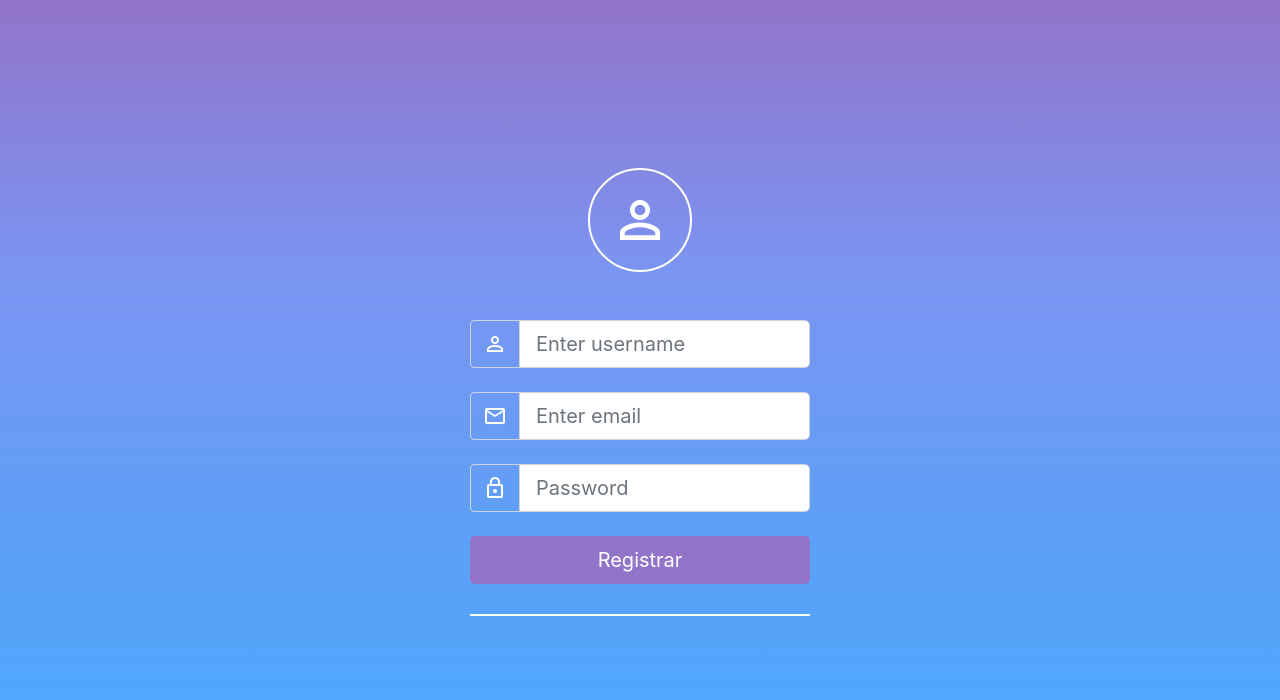
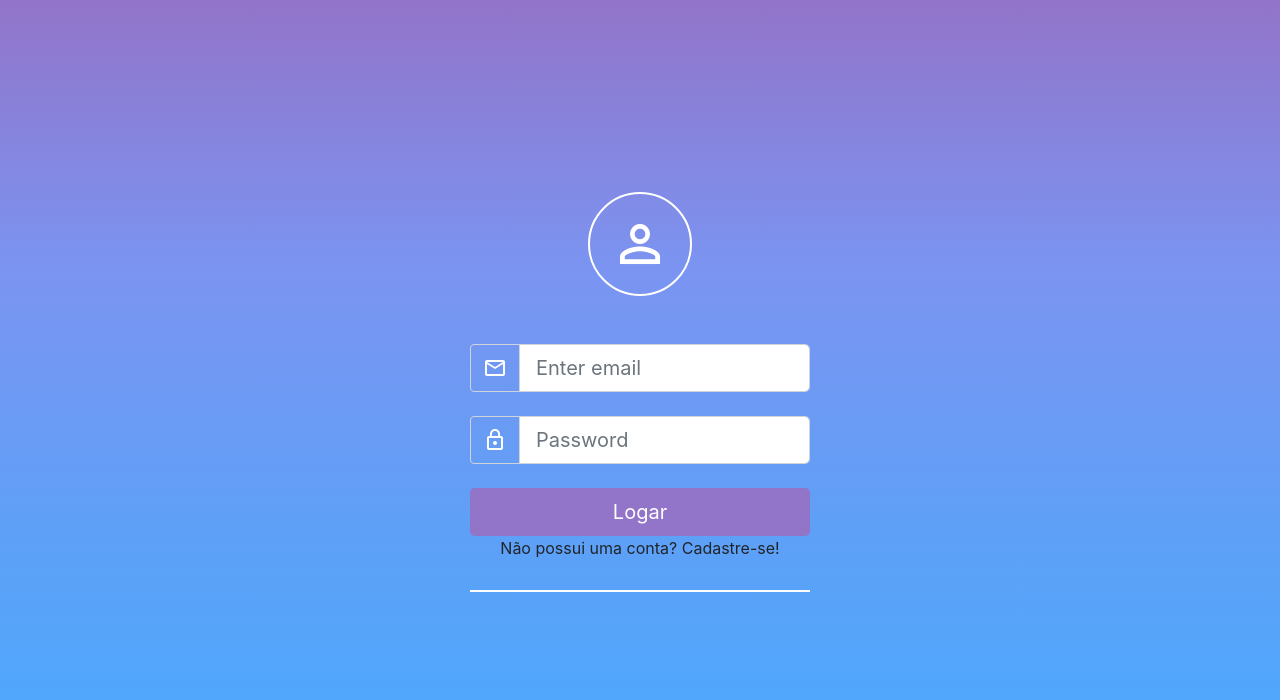
Before and after one commit to FernandaTarallo/chat-frontend, a React (Create React App) app: page /login in a window 1280 px wide. Shown: the top 700 px of the page. Built offline with nearby package versions, Linux system fonts and the light colour scheme.

Commit message:
integração registro ok

```diff
--- a/src/components/login/login.jsx
+++ b/src/components/login/login.jsx
@@ -1,7 +1,10 @@
 import React from 'react'
 import Logo from '../../icon.png'
 import BackImage from '../../background-image.jpg'
-import { Link } from 'react-router-dom';
+import axios from 'axios'
+import { Redirect } from 'react-router-dom';
+import Swal from 'sweetalert2'
+
 
 export default class Login extends React.Component {
     constructor(props){
@@ -9,53 +12,123 @@ export default class Login extends React.Component {
 
         this.state = {
             register: false,
+            email: '',
+            username: '',
+            password: '',
             classForm: "",
         }
+    }
+
+    register = async(event) => {
+
+        event.preventDefault()
+
+        axios.defaults.headers.post['Content-Type'] = 'application/x-www-form-urlencoded';
+
+        try{
+            const register = await axios.post('http://localhost:4000/users', {
+                email: this.state.email,
+                username: this.state.username,
+                password: this.state.password
+            });
+
+            this.switchMode()
+
+            const Toast = Swal.mixin({
+                toast: true,
+                position: 'top',
+                showConfirmButton: false,
+                timer: 3000
+              })
+
+              Toast.fire({
+                type: 'success',
+                title: 'Cadastro efetuado com sucesso.'
+              })
+            console.log("Certou"+JSON.stringify(register.data));
+        }catch(err){
+            console.log(JSON.stringify(err));
+        }
+    }
+
+    changeHandler = event => {
+
+        const name = event.target.name
+
+        this.setState({
+
+            [name]: event.target.value
+
+        })
+    }
+
+    switchMode = () => {
+        this.setState({
+            register: !this.state.register,
+            email: '',
+            password: '',
+            username: ''
+        })
+    }
+
+    login = async(event) => {
+
+        event.preventDefault()
+
+        console.log('Foi');
+        return <Redirect to='/'/>
+
     }
 
     render(){
         return(
             <div className="box">
+
                 <div className="container d-flex justify-content-center">
-
                         <div className="form-box bg-transparent col-md-4">
                             <div className="justify-content-center d-flex mb-5">
                                 <i className="material-icons text-white user-big-icon">person_outline</i>
                             </div>
-                            <form>
+                            <form onSubmit={this.register} method="POST">
+                                {this.state.register &&
+                                    <div className="form-group mb-4">
+                                        <div className="input-group">
+                                            <div className="input-group-prepend">
+                                                <span className="input-group-text bg-transparent">
+                                                    <i className="material-icons text-white">person_outline</i>
+                                                </span>
+                                            </div>
+                                            <input onChange={this.changeHandler} name="username" type="text" className="form-control form-control-lg" value={this.state.username} placeholder="Enter username"/>
+                                        </div>
+                                    </div>
+                                }
                                 <div className="form-group mb-4">
-                                    <div class="input-group">
-                                        <div class="input-group-prepend">
-                                            <span class="input-group-text bg-transparent">
-                                                <i class="material-icons text-white">person_outline</i>
+                                    <div className="input-group">
+                                        <div className="input-group-prepend">
+                                            <span className="input-group-text bg-transparent">
+                                                <i className="material-icons text-white">mail_outline</i>
                                             </span>
                                         </div>
-                                        <input type="text" className="form-control form-control-lg" id="exampleInputEmail1" aria-describedby="userHelp" placeholder="Enter username"/>
-                                    </div>
-                                </div>
-                                <div className="form-group mb-4">
-                                    <div class="input-group">
-                                        <div class="input-group-prepend">
-                                            <span class="input-group-text bg-transparent">
-                                                <i class="material-icons text-white">mail_outline</i>
-                                            </span>
-                                        </div>
-                                        <input type="email" className="form-control form-control-lg" id="exampleInputEmail1" aria-describedby="emailHelp" placeholder="Enter email"/>
+                                        <input onChange={this.changeHandler} name="email" type="email" className="form-control form-control-lg" value={this.state.email} placeholder="Enter email"/>
                                     </div>
                                 </div>
 
                                 <div className="form-group mb-4">
-                                    <div class="input-group">
-                                        <div class="input-group-prepend">
-                                            <span class="input-group-text bg-transparent">
-                                                <i class="material-icons text-white">lock_outline</i>
+                                    <div className="input-group">
+                                        <div className="input-group-prepend">
+                                            <span className="input-group-text bg-transparent">
+                                                <i className="material-icons text-white">lock_outline</i>
                                             </span>
                                         </div>
-                                        <input type="password" className="form-control form-control-lg" id="exampleInputPassword1" placeholder="Password"/>
+                                        <input onChange={this.changeHandler} name="password" type="password" className="form-control form-control-lg" value={this.state.password} placeholder="Password"/>
                                     </div>
                                 </div>
                                 <div className="text-center">
-                                    <button type="submit" className="btn btn-lg btn-register btn-block">Registrar</button>
+                                    <button onClick={this.state.register ? this.register : this.login} className="btn btn-lg btn-register btn-block">{this.state.register ? 'Registrar' : 'Logar'}</button>
+                                    {this.state.register
+                                        ? <p onClick={this.switchMode}>Clique aqui para efetuar o login.</p>
+                                        : <p onClick={this.switchMode}>Não possui uma conta? Cadastre-se!</p>
+                                    }
                                 </div>
                                 <hr className="white-line"/>
                             </form>
```
Also changed, not shown: package.json (+5 -2 lines), 1 other file (tests, documents, lock files or other folders).
